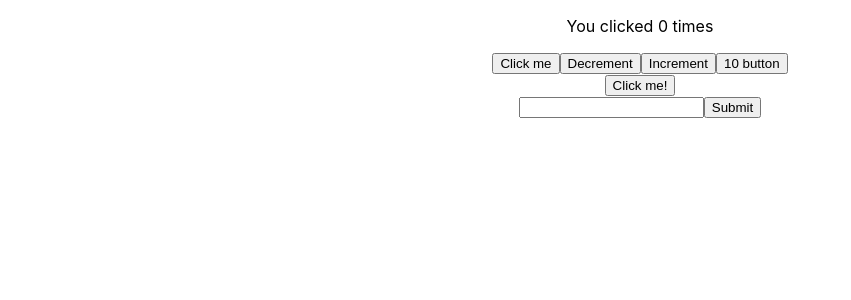
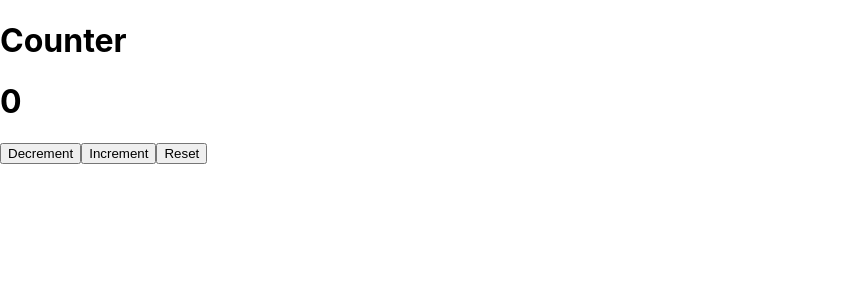
Before and after one commit to matthewmarcelociit/activity2, a React (Create React App) app: page /counter in a window 1280 px wide. Shown: the top 300 px of the page, without its empty margins (0-851 px from the left). Built offline with nearby package versions, Linux system fonts and the light colour scheme.

Commit message:
finished mod3 samples + started activity2 skeleton

```diff
--- /dev/null
+++ b/src/About.js
@@ -0,0 +1,9 @@
+import React from "react";
+
+function About() {
+return (
+    <h1>This is the About page.</h1>
+);
+}
+
+export default About;
--- a/src/App.js
+++ b/src/App.js
@@ -1,16 +1,79 @@
+import React from 'react';
+import ReactDOM from 'react-dom';
+import { BrowserRouter as Router, Route, Routes, Outlet } from 'react-router-dom';
+import { useParams } from 'react-router-dom';
+import { Link } from "react-router-dom";
 import './App.css';
-import ControlledInput from './ControlledInput';
-import Counter from './Counter';
-import Event from './Event';
-import Form from './Form';
+import Home from './components/Home';
+import About from './components/About';
+import Contact from './components/Contact';
+import NotFound from './components/NotFound';
+import Counter from './components/Counter';
+// import ControlledInput from './ControlledInput';
+// import Counter from './Counter';
+// import Event from './Event';
+// import Form from './Form';
+// import Home from './Home';
+// import About from './About';
+// import Navigation from './Navigation';
+// import MyComponent from './MyComponent';
+
+// function UserProfile() {
+//   const { userId } = useParams();
+//   return <div>User Profile: {userId}</div>;
+// }
+
+// function Dashboard() {
+//   return(
+//     <div>
+//       <h1>Dashboard</h1>
+//       <nav>
+//             <ul>
+//                 <li><Link to="stats">Stats</Link></li>
+//                 <li><Link to="reports">Reports</Link></li>
+//             </ul>
+//         </nav>
+//       <Outlet />
+//     </div>
+//   );
+// }
+// function Stats() {
+//   return <h3>Stats</h3>;
+// }
+// function Reports() {
+//   return <h3>Reports</h3>;
+// }
+
 
 function App() {
   return (
-    <div className="App">
-      <Counter />
-      <Event />
-      <Form />
-    </div>
+    // <div className="App">
+    //   <Counter />
+    //   <Event />
+    //   <Form />
+    // </div>
+      // <Router>
+      //   <Navigation />
+      //   <MyComponent />
+      //   <Routes>
+      //     <Route path="/" element={<Home />} />
+      //     <Route path="/about" element={<About />} />
+      //     <Route path="/user/:userId" element={<UserProfile />} />
+      //     <Route path="/dashboard" element={<Dashboard />}>
+      //       <Route path="stats" element={<Stats />} />
+      //       <Route path="reports" element={<Reports />} />
+      //     </Route>
+      //   </Routes>
+      // </Router>
+    <Router>
+      <Routes>
+        <Route path="/" element={<Home />} />
+        <Route path="/about" element={<About />} />
+        <Route path="/contact" element={<Contact />} />
+        <Route path="/counter" element={<Counter />} />
+        <Route path="*" element={<NotFound />} />
+      </Routes>
+    </Router>
   );
 }
 
--- /dev/null
+++ b/src/Home.js
@@ -0,0 +1,9 @@
+import React from "react";
+
+function Home() {
+return (
+    <h1>This is the Home page.</h1>
+);
+}
+
+export default Home;
--- /dev/null
+++ b/src/MyComponent.js
@@ -0,0 +1,14 @@
+import React from "react";
+import { useNavigate } from "react-router-dom";
+
+function MyComponent() {
+    const navigate = useNavigate();
+
+    const goToAbout = () => {
+        navigate('/about');
+    };
+
+    return <button onClick={goToAbout}>Go to About</button>;
+};
+
+export default MyComponent;
--- /dev/null
+++ b/src/Navigation.js
@@ -0,0 +1,16 @@
+import React from "react";
+import { Link } from "react-router-dom";
+
+function Navigation() {
+    return (
+        <nav>
+            <ul>
+                <li><Link to="/">Home</Link></li>
+                <li><Link to="/about">About</Link></li>
+                <li><Link to="/dashboard">Dashboard</Link></li>
+            </ul>
+        </nav>
+    );
+};
+
+export default Navigation;
--- /dev/null
+++ b/src/components/About.js
@@ -0,0 +1,7 @@
+import React from "react";
+
+function About() {
+
+};
+
+export default About;
--- /dev/null
+++ b/src/components/Contact.js
@@ -0,0 +1,7 @@
+import React from "react";
+
+function Contact() {
+
+};
+
+export default Contact;
--- /dev/null
+++ b/src/components/Counter.js
@@ -0,0 +1,21 @@
+import React, { useEffect, useState } from 'react';
+
+function Counter() {
+    const [count, setCount] = useState(0);
+
+    useEffect(() => {
+        document.title = `Number: ${count}`;
+    }, [count]);
+
+    return (
+        <div>
+            <h1>Counter</h1>
+            <h1>{count}</h1>
+            <button onClick={() => setCount(prev => prev - 1)}>Decrement</button>
+            <button onClick={() => setCount(prev => prev + 1)}>Increment</button>
+            <button onClick={() => setCount(0)}>Reset</button>
+        </div>
+    );
+}
+
+export default Counter;
--- /dev/null
+++ b/src/components/Home.js
@@ -0,0 +1,7 @@
+import React from "react";
+
+function Home() {
+
+};
+
+export default Home;
--- /dev/null
+++ b/src/components/NotFound.js
@@ -0,0 +1,7 @@
+import React from "react";
+
+function NotFound() {
+
+};
+
+export default NotFound;
```
